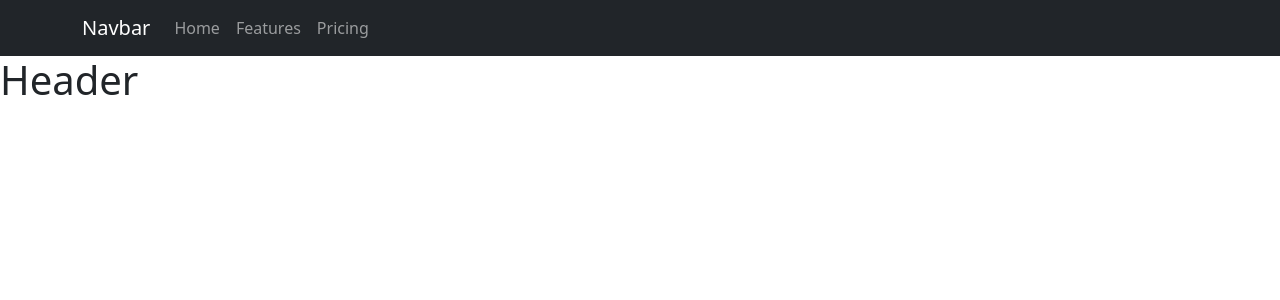
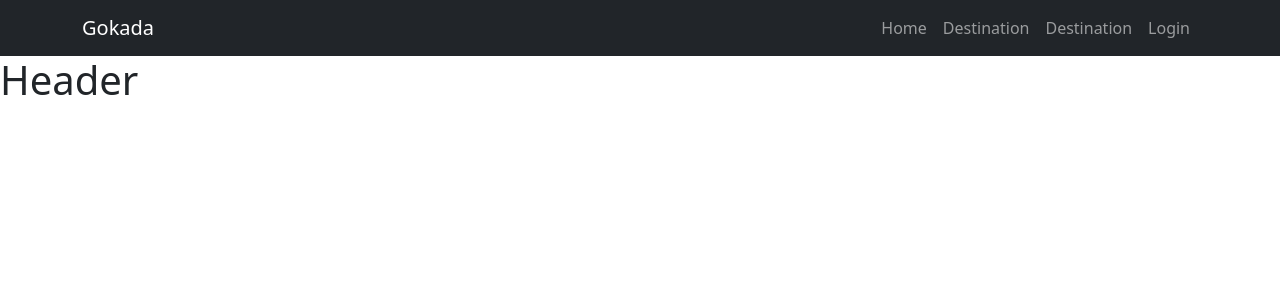
Before and after one commit to shamolmojumder/react-gokada, a React (Create React App) app: page / in a window 1280 px wide. Shown: the top 300 px of the page. Built offline with nearby package versions, Linux system fonts and the light colour scheme.

Commit message:
header added

```diff
--- a/src/App.js
+++ b/src/App.js
@@ -1,22 +1,21 @@
 import './App.css';
 import Login from './components/Login/Login';
-import Header from './components/Header/Header';
 import NotMatch from './components/NotMatch/NotMatch';
 import {
   BrowserRouter as Router,
   Switch,
   Route,
-  Link
 } from "react-router-dom";
+import Home from './components/Home/Home';
 function App() {
   return (
    <Router>
        <Switch>
+       <Route exact path="/">
+           <Home></Home>
+          </Route>
           <Route path="/login">
             <Login></Login>
-          </Route>
-          <Route exact path="/">
-            <Header></Header>
           </Route>
           <Route path="*">
             <NotMatch></NotMatch>
--- a/src/components/Header/Header.js
+++ b/src/components/Header/Header.js
@@ -1,17 +1,23 @@
 import React from 'react';
 import { Container, Nav } from 'react-bootstrap';
 import Navbar from 'react-bootstrap/Navbar'
+import { Link } from 'react-router-dom';
+import styles from './Header.module.css'
 const Header = () => {
     return (
         <div>
             <div data-aos="zoom-in" data-aos-delay="1050" data-aos-duration="4000" data-aos-offset="200">
                 <Navbar bg="dark" variant="dark">
                     <Container>
-                        <Navbar.Brand href="#home">Navbar</Navbar.Brand>
-                        <Nav className="me-auto justify-content-end">
+                        <Navbar.Brand href="#home">Gokada</Navbar.Brand>
+                        <Nav className="ms-auto">
                             <Nav.Link href="#home">Home</Nav.Link>
-                            <Nav.Link href="#features">Features</Nav.Link>
-                            <Nav.Link href="#pricing">Pricing</Nav.Link>
+                            <Nav.Link href="#features">Destination</Nav.Link>
+                            <Nav.Link href="#features">Destination</Nav.Link>
+                            <Nav.Link>
+                            <Link className={styles.login} to='/login'>Login</Link>
+                            </Nav.Link>
+
                         </Nav>
                     </Container>
                 </Navbar>
--- /dev/null
+++ b/src/components/Header/Header.module.css
@@ -0,0 +1,4 @@
+.login{
+    color: rgba(255,255,255,.55);
+    text-decoration: none;
+}
--- /dev/null
+++ b/src/components/Home/Home.js
@@ -0,0 +1,12 @@
+import React from 'react';
+import Header from '../Header/Header';
+
+const Home = () => {
+    return (
+        <div>
+            <Header></Header>
+        </div>
+    );
+};
+
+export default Home;
--- a/src/components/NotMatch/NotMatch.js
+++ b/src/components/NotMatch/NotMatch.js
@@ -1,10 +1,16 @@
 import React from 'react';
+import { Link } from 'react-router-dom';
+import styles from './NotMatch.module.css';
 
 const NotMatch = () => {
     return (
         <div>
-            <h1>404</h1>
-            <h4>Page not found</h4>
+            <div className={styles.notmatch} data-aos="fade-up"
+                data-aos-anchor-placement="bottom-bottom">
+                <h1>404</h1>
+                <h4>Page not found</h4>
+                <strong> <Link to='/'>Home page</Link> </strong>
+            </div>
         </div>
     );
 };
--- /dev/null
+++ b/src/components/NotMatch/NotMatch.module.css
@@ -0,0 +1,8 @@
+.notmatch{
+    text-align: center;
+    font-size: 72px;
+    background: -webkit-linear-gradient(#eee, #333);
+    -webkit-background-clip: text;
+    -webkit-text-fill-color: transparent;
+    font-weight: bolder;
+}
```
